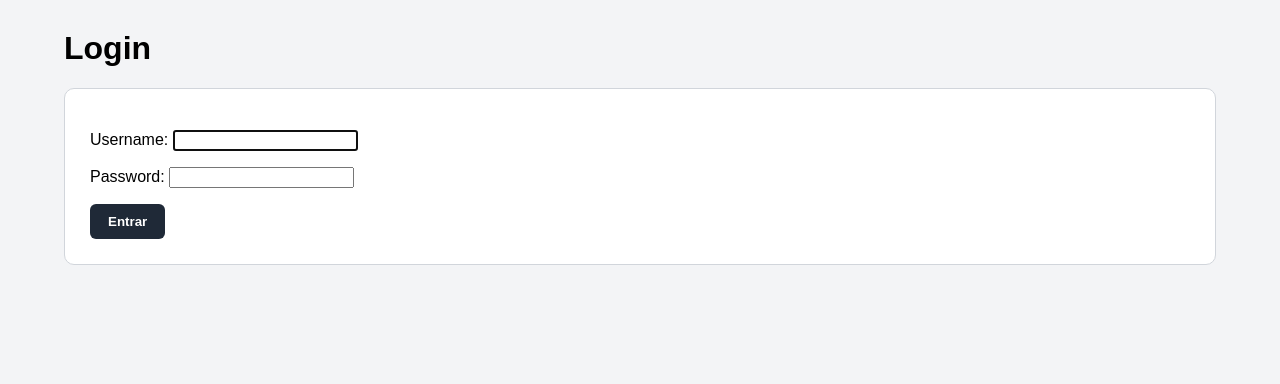
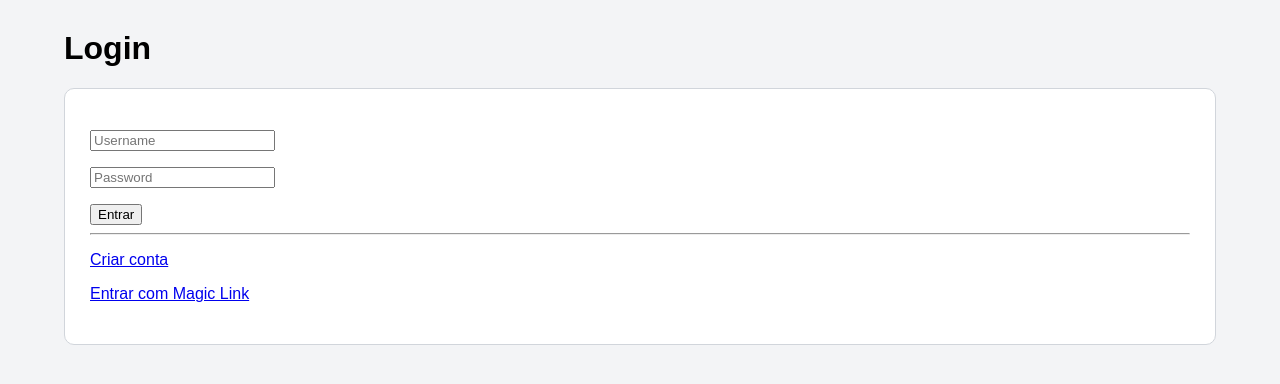
Before and after one commit to Cristianosandu27/cristiano-22505051, a Django app: page /accounts/login/ in a window 1280 px wide. Shown: the part 96-480 px from the top of the page. Run offline with Django 5.2, Linux system fonts and the light colour scheme.

Commit message:
Adicionado sistema de autenticacao e magic link

```diff
--- a/accounts/forms.py
+++ b/accounts/forms.py
@@ -2,7 +2,8 @@
 from django.contrib.auth.models import User
 
 
-class RegistoForm(UserCreationForm):
+class RegisterForm(UserCreationForm):
+
     class Meta:
         model = User
         fields = ["username", "email", "password1", "password2"]
--- a/accounts/templates/accounts/login.html
+++ b/accounts/templates/accounts/login.html
@@ -1,19 +1,61 @@
+{% extends "escola/base.html" %}
+
+{% block content %}
+
 <h1>Login</h1>
 
+<section class="course-card">
+
     <form method="POST">
+
         {% csrf_token %}
 
-    <input type="text" name="username" placeholder="Username">
-    <br><br>
+        <p>
+            <input
+                type="text"
+                name="username"
+                placeholder="Username"
+                required
+            >
+        </p>
 
-    <input type="password" name="password" placeholder="Password">
-    <br><br>
+        <p>
+            <input
+                type="password"
+                name="password"
+                placeholder="Password"
+                required
+            >
+        </p>
 
-    <button type="submit">Entrar</button>
+        <button type="submit">
+            Entrar
+        </button>
+
     </form>
+
+    {% if erro %}
 
         <p style="color:red;">
             {{ erro }}
         </p>
 
-<a href="/accounts/registo/">Criar conta</a>
+    {% endif %}
+
+    <hr>
+
+    <p>
+        <a href="/accounts/registo/">
+            Criar conta
+        </a>
+    </p>
+
+    <p>
+        <a href="/accounts/magic-link/">
+            Entrar com Magic Link
+        </a>
+    </p>
+
+</section>
+
+{% endblock %}
--- a/accounts/views.py
+++ b/accounts/views.py
@@ -11,27 +11,37 @@
     force_str
 )
 
-from .forms import RegistoForm
+from django.core.mail import send_mail
+from django.conf import settings
+
+from .forms import RegisterForm
 from .tokens import magic_link_token
 
 
 def registo_view(request):
 
+    if request.user.is_authenticated:
+        return redirect("cursos")
+
     if request.method == "POST":
 
-        form = RegistoForm(request.POST)
+        form = RegisterForm(request.POST)
 
         if form.is_valid():
 
             user = form.save()
 
-            grupo = Group.objects.get(name="autores")
+            grupo, created = Group.objects.get_or_create(
+                name="gestor-portfolio"
+            )
+
             user.groups.add(grupo)
 
             return redirect("login")
 
     else:
-        form = RegistoForm()
+
+        form = RegisterForm()
 
     return render(
         request,
@@ -42,12 +52,14 @@
 
 def login_view(request):
 
+    if request.user.is_authenticated:
+        return redirect("cursos")
+
     erro = ""
 
     if request.method == "POST":
 
         username = request.POST.get("username")
-
         password = request.POST.get("password")
 
         user = authenticate(
@@ -62,8 +74,7 @@
 
             return redirect("cursos")
 
-        else:
-            erro = "Nome de utilizador ou palavra-passe inválidos."
+        erro = "Nome de utilizador ou palavra-passe inválidos."
 
     return render(
         request,
@@ -97,17 +108,23 @@
 
             token = magic_link_token.make_token(user)
 
-            link = request.build_absolute_uri(
-                reverse(
-                    "magic_link_login",
-                    kwargs={
-                        "uidb64": uid,
-                        "token": token
-                    }
-                )
+            base_url = "https://super-meme-974ppw6w6wjpcpw56-8000.app.github.dev"
+
+            link = base_url + reverse(
+                "magic_link_login",
+                kwargs={
+                    "uidb64": uid,
+                    "token": token
+                }
             )
 
-            print("LINK MÁGICO:", link)
+            send_mail(
+                "O teu link mágico",
+                f"Clica neste link para entrar: {link}",
+                settings.DEFAULT_FROM_EMAIL,
+                [email],
+                fail_silently=False,
+            )
 
         mensagem = (
             "Se existir uma conta com esse email, "
--- a/config/urls.py
+++ b/config/urls.py
@@ -8,6 +8,5 @@
     path("portfolio/", include("portfolio.urls")),
     path("artigos/", include("artigos.urls")),
 
-    # LOGIN DJANGO
-    path("accounts/", include("django.contrib.auth.urls")),
+    path("accounts/", include("accounts.urls")),
 ]
--- a/escola/templates/escola/base.html
+++ b/escola/templates/escola/base.html
@@ -1,8 +1,10 @@
 <!DOCTYPE html>
 <html lang="pt">
 <head>
+
     <meta charset="UTF-8">
     <meta name="viewport" content="width=device-width, initial-scale=1.0">
+
     <title>Escola</title>
 
     <style>
@@ -41,6 +43,9 @@
 
         .right-menu {
             margin-left: auto;
+            display: flex;
+            align-items: center;
+            gap: 15px;
         }
 
         .container {
@@ -61,21 +66,21 @@
             margin: 20px 0;
         }
 
-        button {
-            background-color: #1f2937;
+        .logout-button {
+            background: transparent;
+            border: none;
             color: white;
-            border: none;
-            padding: 10px 18px;
-            border-radius: 6px;
+            font-weight: bold;
             cursor: pointer;
-            font-weight: bold;
+            font-size: 16px;
         }
 
-        button:hover {
-            opacity: 0.9;
+        .logout-button:hover {
+            text-decoration: underline;
         }
 
     </style>
+
 </head>
 
 <body>
@@ -106,9 +111,17 @@
 
                 {% if user.is_authenticated %}
 
-                    <a href="{% url 'logout' %}">
-                        Logout
-                    </a>
+                    <span>
+                        Olá, {{ user.username }}
+                    </span>
+
+                    <form method="post" action="{% url 'logout' %}">
+                        {% csrf_token %}
+
+                        <button type="submit" class="logout-button">
+                            Logout
+                        </button>
+                    </form>
 
                 {% else %}
 
```
Also changed, not shown: accounts/templates/accounts/registo.html (+19 -1 lines), accounts/urls.py (+7 -6 lines), config/settings.py (+13 -0 lines). Lines whose indentation alone changed are shown as unchanged.
